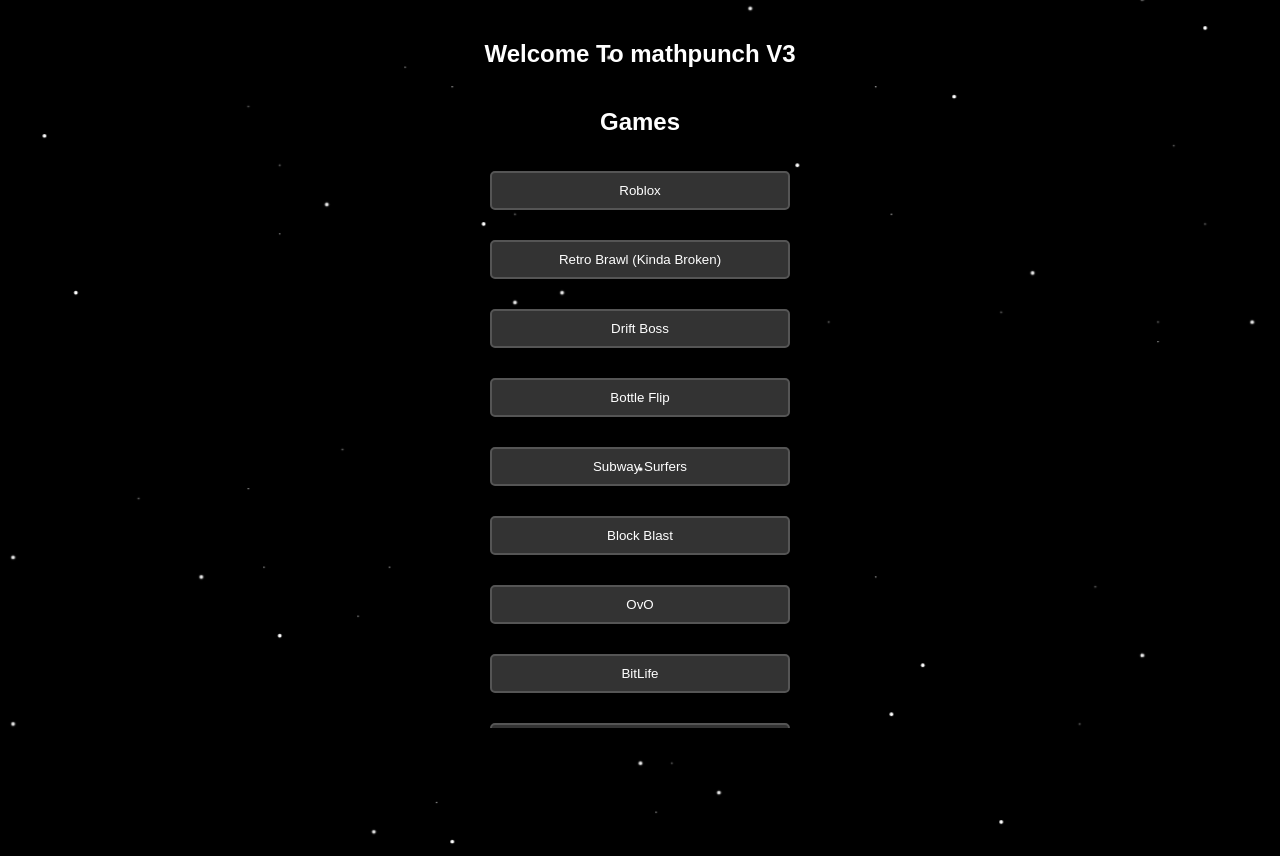
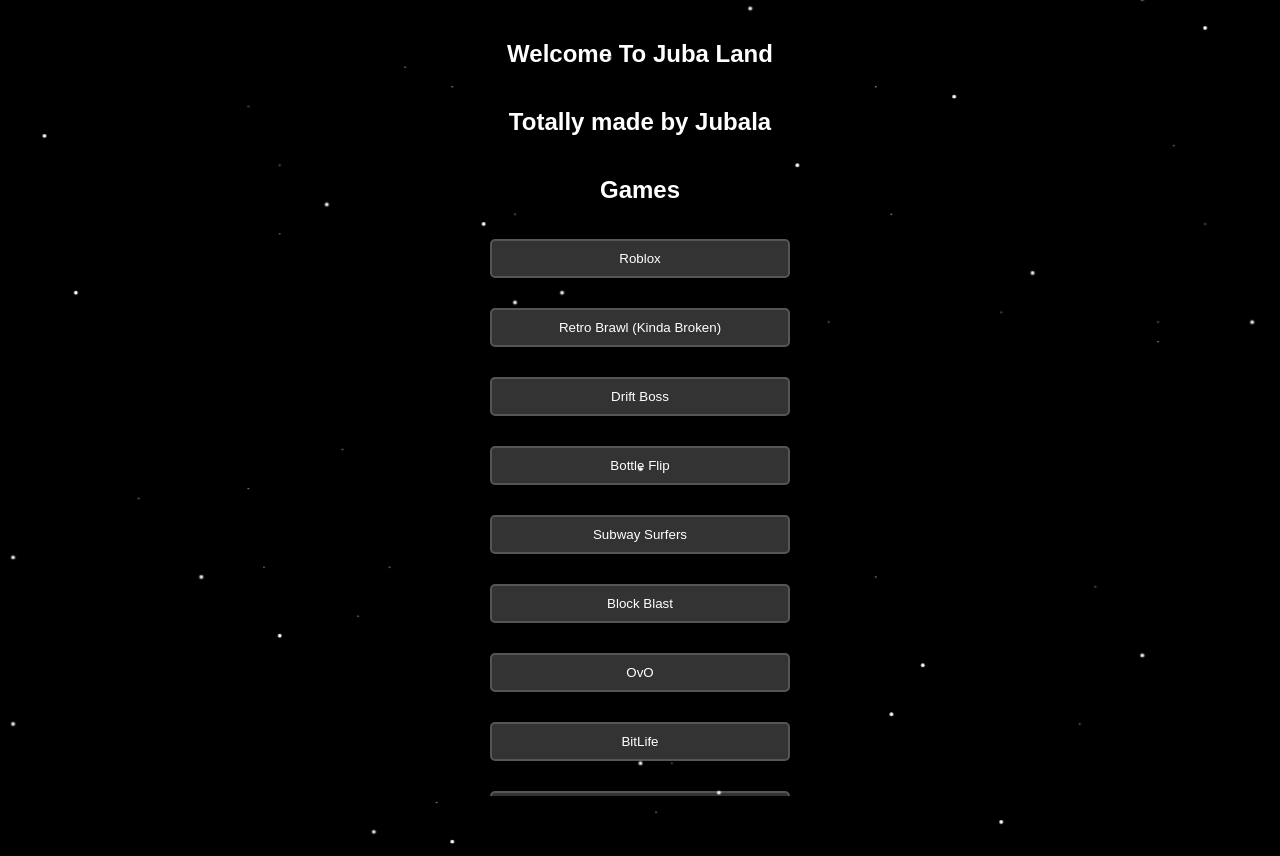
Before and after one commit to joshkub/joshkub.io, a plain HTML site: page cool/cool.html in a window 1280 px wide. Before the commit the page ends 800 px from the top, so only its background shows below. Drawn offline with Linux system fonts and the light colour scheme.

Commit message:
Update cool.html

```diff
--- a/cool/cool.html
+++ b/cool/cool.html
@@ -14,7 +14,8 @@
 
     <div class="main"></div>
 
-    <h1>Welcome To mathpunch V3</h1>
+    <h1>Welcome To Juba Land</h1>
+    <h2>Totally made by Jubala</h2>
     <div class="button-container">
         <h2>Games</h2>
         <button onclick="setTimeout(() => { window.location.href='https://mathpunch.github.io/grasshopper/'; }, 350);">Roblox</button>
```
